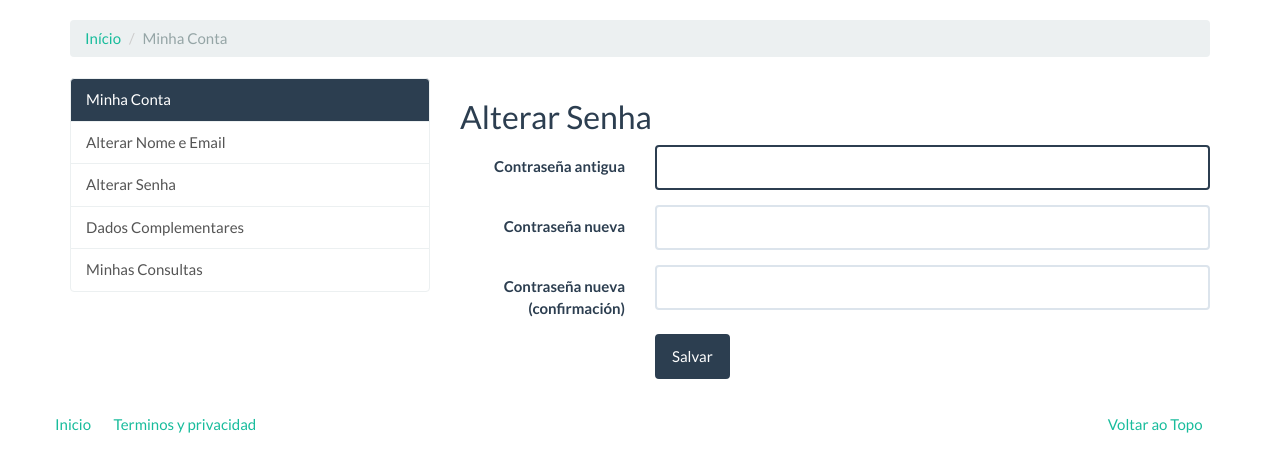
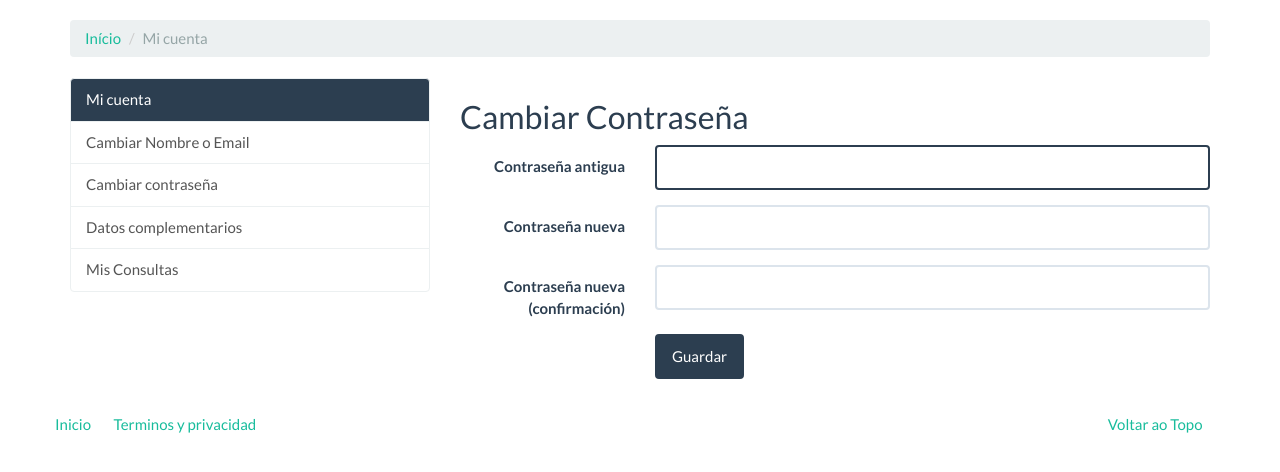
Before and after one commit to Evelyn-MS/medicos-zeta, a Django app: page /registro/alterar-senha/ in a window 1280 px wide. Shown: the part 60-532 px from the top of the page. Run offline with Django 4.2, Linux system fonts and the light colour scheme; the visitor is signed in with stand-in values (Sample User, id 1); parts of the project's set-up code (start-up, migrations or seed data) failed here and were passed over; some libraries are stand-ins or nearby versions.

Commit message:
added accounts views

```diff
--- a/accounts/templates/accounts/index.html
+++ b/accounts/templates/accounts/index.html
@@ -1,28 +1,28 @@
 {% extends 'base.html'%}
 
 {% block title %}
-    Minha Conta | {{ block.super }}
+    Mi cuenta | {{ block.super }}
 {% endblock%}
 
 {% block container %}
      <ol class="breadcrumb">
           <li><a href="{% url 'accounts:index'%}">Início</a></li>
-          <li class="active">Minha Conta</li>
+          <li class="active">Mi cuenta</li>
         </ol>
         <div class="row">
             <div class="col-md-4">
                 <div class="list-group">
-                  <a href="#" class="list-group-item active">Minha Conta</a>
-                  <a href="{% url 'accounts:update_user'%}" class="list-group-item">Alterar Nome e Email</a>
-                  <a href="{% url 'accounts:update_password'%}" class="list-group-item">Alterar Senha</a>
-                  <a href="{% url 'clientes:cliente_atualizar'%}" class="list-group-item"> Dados Complementares </a>
-                  <a href="{% url 'clientes:consulta_list'%}" class="list-group-item">Minhas Consultas</a>
+                  <a href="#" class="list-group-item active">Mi cuenta</a>
+                  <a href="{% url 'accounts:update_user'%}" class="list-group-item">Cambiar Nombre o Email</a>
+                  <a href="{% url 'accounts:update_password'%}" class="list-group-item">Cambiar contraseña</a>
+                  <a href="{% url 'clientes:cliente_atualizar'%}" class="list-group-item"> Datos complementarios </a>
+                  <a href="{% url 'clientes:consulta_list'%}" class="list-group-item">Mis Consultas</a>
 
                 </div>
             </div>
             <div class="col-md-8">
             {% block accounts_container %}
-                <h2>Bem vindo {{ user.name }} </h2>
+                <h2>Bienvenido {{ user.name }} </h2>
             {% endblock  %}
 
             </div>
--- a/accounts/templates/accounts/register.html
+++ b/accounts/templates/accounts/register.html
@@ -41,7 +41,7 @@
             </fieldset>
         </form>
         <div class="well">
-          <a href="{% url 'accounts:login' %}">Se você ja possui uma conta, faça seu login.</a>
+          <a href="{% url 'accounts:login' %}">Si ya tiene una cuenta, ingrese aqui.</a>
         </div>
     </div>
 </div>
--- a/accounts/templates/accounts/update_password.html
+++ b/accounts/templates/accounts/update_password.html
@@ -2,10 +2,10 @@
 
 {% load widget_tweaks %}
 
-{% block title %} Alterar Senha {% endblock %}
+{% block title %} Cambiar Contraseña {% endblock %}
 
 {% block accounts_container %}
-    <h2>Alterar Senha</h2>
+    <h2>Cambiar Contraseña</h2>
     <form class="form-horizontal" action="" method="post">
         {% csrf_token %}
         <fieldset>
@@ -26,7 +26,7 @@
             {% endfor %}
             <div class="form-group">
               <div class="col-md-9 col-md-offset-3">
-                <button type="submit" class="btn btn-primary">Salvar</button>
+                <button type="submit" class="btn btn-primary">Guardar</button>
               </div>
             </div>
         </fieldset>
--- a/accounts/templates/accounts/update_user.html
+++ b/accounts/templates/accounts/update_user.html
@@ -3,11 +3,11 @@
 {% load widget_tweaks %}
 
 {% block title %}
-    Alterar Dados
+Cambiar Datos
 {% endblock %}
 
 {% block accounts_container %}
-        <h2>Alterar Dados</h2>
+        <h2>Cambiar Datos</h2>
     <form class="form-horizontal" action="" method="post">
         {% csrf_token %}
         <fieldset>
@@ -24,7 +24,7 @@
             {% endfor %}
             <div class="form-group">
               <div class="col-md-9 col-md-offset-3">
-                <button type="submit" class="btn btn-primary">Salvar</button>
+                <button type="submit" class="btn btn-primary">Guardar</button>
               </div>
             </div>
         </fieldset>
```
